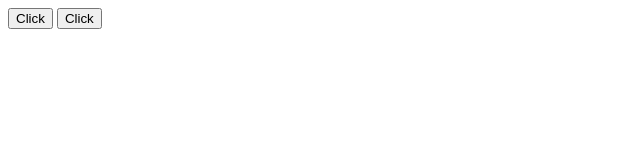
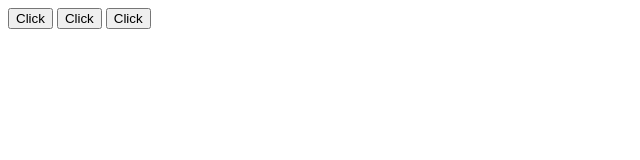
Before and after one commit to EsandaAbiel/projectcalc, a plain HTML site: page index.html in a window 1280 px wide. Shown: the whole page, without its empty margins (0-640 px from the left). Drawn offline with Linux system fonts and the light colour scheme.

Commit message:
tambah rama

```diff
--- a/index.html
+++ b/index.html
@@ -12,6 +12,8 @@
 
     <button onclick="alert('Arik Kelek')">Click</button>
     <button onclick="alert('denny Kelek')">Click</button>
+    <button onclick="alert('rama Kelek')">Click</button>
+
 </body>
 
 </html>
```
